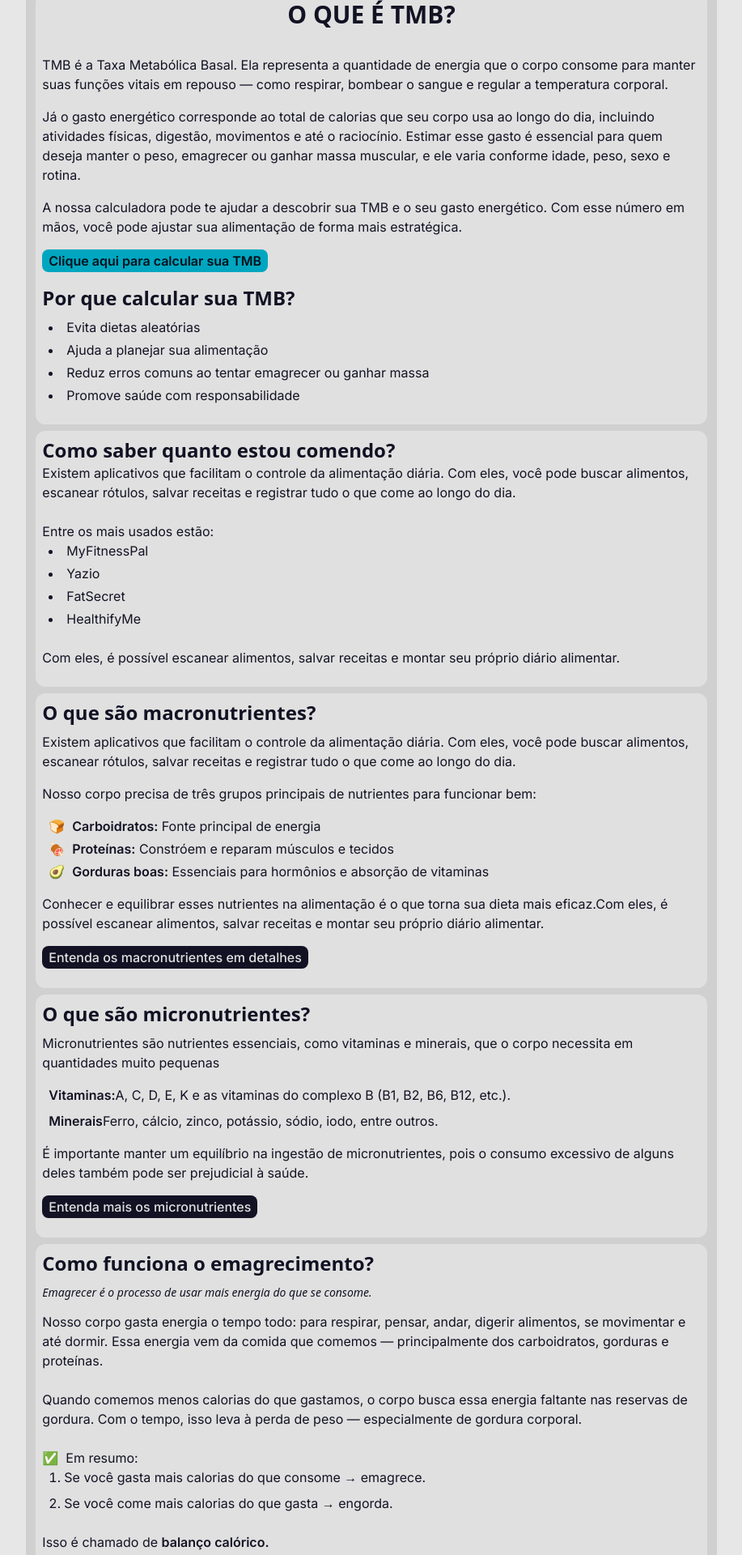
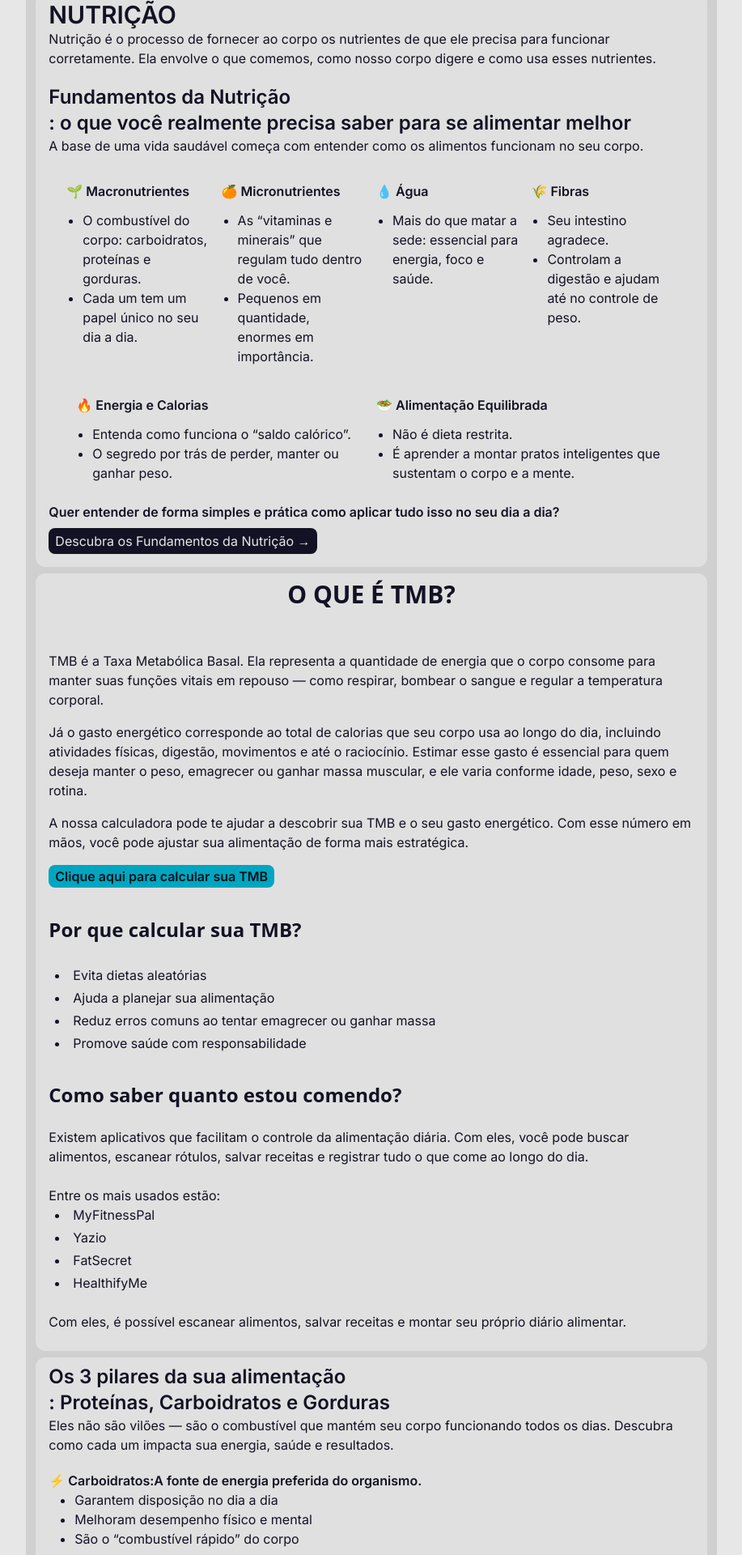
Before and after one commit to DeJotaJ/TMB-Facil, a React (Vite) app: page / in a window 1280 px wide. Shown: the part 820-2740 px from the top of the page at 81% size, without its empty margins (181-1098 px from the left). Built offline with nearby package versions, Linux system fonts and the light colour scheme.

Commit message:
Atualizando toda a home 1.0

```diff
--- a/src/pages/home.jsx
+++ b/src/pages/home.jsx
@@ -28,7 +28,7 @@ export default function Home(){
                         href="/calculadora"
                         className="lg:w-fit h-fit py-1 px-4 md:px-4 lg:px-8"
                     >
-                        <span className="mx-4 px-2 py-0.5 border-transparent rounded-xl uppercase text-[#E7E7E7] font-semibold bg-[#121224]
+                        <span className="mx-4 px-3 py-1 border-transparent rounded-xl uppercase text-[#E7E7E7] font-semibold bg-[#121224]
                                          lg:hover:px-5 lg:hover:py-2.5 lg:hover:text-[17px]
                                          md:shadow-[0_2px_8px] md:shadow-[#060612]
                                          max-[420px]:text-sm
@@ -43,12 +43,78 @@ export default function Home(){
             {/* BANNER */}
             <section className="relative w-full min-h-screen flex justify-center  bg-[#E7E7E7] text-[#121224]">
                 <article className="
-                        w-full  text-sm  flex flex-col items-center gap-2 py-1 px-1 bg-[#E0E0E0] md:bg-[#D0D0D0]
+                        w-full  text-sm  flex flex-col items-center gap-2 py-1 px-1 bg-[#D0D0D0] md:bg-[#D0D0D0]
                         md:w-3/4 md:text-base md:px-2 md:py-2
                         lg:w-2/3 lg:text-base lg:px-3 lg:py-3
                 ">
+
+                    <div className="px-2 pt-4 pb-2 rounded-lg flex flex-col gap-3 md:px-4 md:pt-2 md:pb-4 md:flex md:flex-col md:gap-5 md:rounded-xl bg-[#E0E0E0]">
+                        {/* NUTRIÇÃO */}
+                        <div className="flex flex-col">
+                            <h2 className="text-2xl md:text-3xl font-bold">NUTRIÇÃO</h2>
+                            <span className="text-base">
+                                Nutrição é o processo de fornecer ao corpo os nutrientes de que ele precisa para funcionar corretamente. Ela
+                                envolve o que comemos, como nosso corpo digere e como usa esses nutrientes.
+                            </span>
+                        </div>
+                        {/* FUNDAMENTOS DA NUTRIÇÃO */}
+                        <div className="flex flex-col">
+                            <h2 className="text-lg md:text-2xl font-bold">Fundamentos da Nutrição<span className="hidden md:block">: o que você realmente precisa saber para se alimentar melhor</span></h2>
+                            <span className="text-base">
+                                A base de uma vida saudável começa com entender como os alimentos funcionam no seu corpo.
+                            </span>
+                        </div>
+                        <div className="flex flex-col md:flex-row md:flex-wrap md:gap-y-6 md:gap-x-3">
+                            <div className="flex flex-col items-start md:flex-row md:justify-center md:gap-3 md:flex-wrap">
+                                <span className="w-full lg:w-[22.5%] mt-3 font-semibold order-0 lg:order-0">🌱 Macronutrientes</span>
+                                <span className="w-full lg:w-[22.5%] mt-3 font-semibold order-2 lg:order-0">🍊 Micronutrientes</span>
+                                <span className="w-full lg:w-[22.5%] mt-3 font-semibold order-4 lg:order-0">💧 Água</span>
+                                <span className="w-full lg:w-[22.5%] mt-3 font-semibold order-6 lg:order-0">🌾 Fibras</span>
+                                <ul className="lg:w-[22.5%] px-1 order-1 lg:order-0">
+                                    <li className="list-disc ml-4">O combustível do corpo: carboidratos, proteínas e gorduras.</li>
+                                    <li className="list-disc ml-4">Cada um tem um papel único no seu dia a dia.</li>
+
+                                </ul>
+                                <ul className="lg:w-[22.5%] px-1 order-3 lg:order-0">
+                                    <li className="list-disc ml-4">As “vitaminas e minerais” que regulam tudo dentro de você.</li>
+                                    <li className="list-disc ml-4">Pequenos em quantidade, enormes em importância.</li>
+
+                                </ul>
+                                <ul className="lg:w-[22.5%] px-1 order-5 lg:order-0">
+                                    <li className="list-disc ml-4">Mais do que matar a sede: essencial para energia, foco e saúde.</li>
+
+                                </ul>
+                                <ul className="lg:w-[22.5%] px-1 order-7 lg:order-0">
+                                    <li className="list-disc ml-4">Seu intestino agradece.</li>
+                                    <li className="list-disc ml-4">Controlam a digestão e ajudam até no controle de peso.</li>
+
+                                </ul>
+                            </div>
+                            <div className="flex flex-col items-start md:flex-row md:justify-center md:gap-3 md:flex-wrap">
+                                <span className="lg:w-[45%] mt-3 font-semibold order-0 md:order-0">🔥 Energia e Calorias</span>
+                                <span className="lg:w-[45%] mt-3 font-semibold order-2 md:order-0">🥗 Alimentação Equilibrada</span>
+                                <ul className="lg:w-[45%] px-1 order-1 md:order-0">
+                                    <li className="list-disc ml-4">Entenda como funciona o “saldo calórico”.</li>
+                                    <li className="list-disc ml-4">O segredo por trás de perder, manter ou ganhar peso.</li>
+
+                                </ul>
+                                <ul className="lg:w-[45%] px-1 order-3 md:order-0">
+                                    <li className="list-disc ml-4">Não é dieta restrita.</li>
+                                    <li className="list-disc ml-4">É aprender a montar pratos inteligentes que sustentam o corpo e a mente.</li>
+
+                                </ul>
+                            </div>
+                            <div className="flex flex-col mt-2 md:m-0 gap-3 lg:gap-2">
+                                <span className="text-base font-medium md:font-semibold">Quer entender de forma simples e prática como aplicar tudo isso no seu dia a dia?</span>
+                                <span className="w-fit rounded-lg bg-[#121224] px-2 py-1 text-[#e7e7e7]">
+                                    Descubra os Fundamentos da Nutrição →
+                                </span>
+                            </div>
+                        </div>
+                    </div>
+
                     {/* EXPLICAÇÃO TMB */}
-                    <div className="px-2 py-1 rounded-lg md:px-2 md:py-2 md:rounded-xl bg-[#E0E0E0]">
+                    <div className="px-2 pt-1 pb-2 rounded-lg  md:px-4 md:py-2 md:flex md:flex-col md:gap-5 md:rounded-xl bg-[#E0E0E0]">
                         <h2 className="text-2xl md:text-3xl text-center font-bold font-sans mb-4 md:mb-8"> O QUE É TMB?</h2>
                         <p className="w-full h-auto flex flex-col gap-4 mb-8 md:mb-4">
                             <span>
@@ -70,25 +136,88 @@ export default function Home(){
                         {/* PORQUE CALCULAR SUA TMB? */}
                         <h2 className="w-full text-xl md:text-2xl font-semibold font-sans mb:0.5 md:mb-2"> Por que calcular sua TMB? </h2>
                         <p className="w-full h-auto mb-4">
-                            <ul className="list-disc list-inside pl-2 flex flex-col gap-2 md:gap-1">
+                            <ul className="list-disc list-inside pl-2 flex flex-col gap-1 md:gap-1">
                                 <li> Evita dietas aleatórias</li>
                                 <li> Ajuda a planejar sua alimentação</li>
                                 <li> Reduz erros comuns ao tentar emagrecer ou ganhar massa</li>
                                 <li> Promove saúde com responsabilidade</li>
                             </ul>
                         </p>
-                    </div>
-
-                    {/* COMO CALCULAR COMIDA */}
-                    <div className="px-2 py-1 rounded-lg md:px-2 md:py-2 md:rounded-xl bg-[#E0E0E0]">
-                        <span className="w-full text-xl md:text-2xl font-semibold font-sans mb:0.5 md:mb-1"> Como saber quanto estou comendo? </span>
+                        <span className="w-full text-xl md:text-2xl font-semibold font-sans mb:2 md:mb-1"> Como saber quanto estou comendo? </span>
                         <p className="w-full h-auto mb-4">
                             Existem aplicativos que facilitam o controle da alimentação diária. Com eles, você pode buscar alimentos,
                             escanear rótulos, salvar receitas e registrar tudo o que come ao longo do dia.
                             <br/><br/>
                             Entre os mais usados estão:
                             <br/>
-                            <ul className="list-disc list-inside pl-2 flex flex-col gap-2 md:gap-1">
+                            <ul className="list-disc list-inside pl-2 flex flex-col gap-0.5 md:gap-1">
+                                <li>MyFitnessPal</li>
+                                <li>Yazio</li>
+                                <li>FatSecret</li>
+                                <li>HealthifyMe</li>
+                            </ul>
+                            <br/>
+                            Com eles, é possível escanear alimentos, salvar receitas e montar seu próprio diário alimentar.
+                        </p>
+                    </div>
+
+                    {/* 3 PILARES DA ALIMENTAÇÃO */}
+                    <div className="px-2 pt-1 pb-2 flex flex-col gap-3 rounded-lg  md:px-4 md:py-2 md:flex md:flex-col md:gap-5 md:rounded-xl bg-[#E0E0E0]">
+                        <div className="flex flex-col">
+                            <h2 className="text-lg md:text-2xl font-bold">Os 3 pilares da sua alimentação<span className="hidden md:block">: Proteínas, Carboidratos e Gorduras</span></h2>
+                            <span className="text-base hidden md:block">
+                                Eles não são vilões — são o combustível que mantém seu corpo funcionando todos os dias. Descubra como
+                                cada um impacta sua energia, saúde e resultados.
+                            </span>
+                        </div>
+                        <div className="">
+                            <span className="text-base font-semibold">
+                                ⚡ Carboidratos:A fonte de energia preferida do organismo.
+                            </span>
+                            <ul className="ml-4">
+                                <li className="list-disc ml-4">Garantem disposição no dia a dia</li>
+                                <li className="list-disc ml-4">Melhoram desempenho físico e mental</li>
+                                <li className="list-disc ml-4">São o “combustível rápido” do corpo</li>
+                            </ul>
+                        </div>
+                        <div className="">
+                            <span className="text-base font-semibold">
+                                💪 Proteínas:O tijolo da construção do corpo.
+                            </span>
+                            <ul className="ml-4">
+                                <li className="list-disc ml-4">Constroem músculos e tecidos</li>
+                                <li className="list-disc ml-4">Auxiliam na recuperação e saciedade</li>
+                                <li className="list-disc ml-4">São essenciais para hormônios e imunidade</li>
+                            </ul>
+                        </div>
+                        <div className="">
+                            <span className="text-base font-semibold">
+                                🥑 Gorduras boas:Muito mais do que calorias extras.
+                            </span>
+                            <ul className="ml-4">
+                                <li className="list-disc ml-4">Regulam hormônios e cérebro</li>
+                                <li className="list-disc ml-4">Protegem órgãos e células</li>
+                                <li className="list-disc ml-4">Fornecem energia de longa duração</li>
+                            </ul>
+                        </div>
+                        <div className="flex flex-col mt-2 md:m-0 gap-3 lg:gap-2">
+                            <span className="text-base font-normal md:font-semibold">Quer entender como equilibrar cada macronutriente na sua dieta e usá-los a seu favor?</span>
+                            <span className="w-fit rounded-lg bg-[#121224] px-2 py-1 text-[#e7e7e7]">
+                                <a href="/macronutrientes" title="Página em construção">Descubra mais aqui</a>
+                            </span>
+                        </div>
+                    </div>
+
+                    {/* COMO CALCULAR COMIDA */}
+                    <div className="hidden px-2 pt-1 pb-2 rounded-lg  md:px-2 md:py-2 md:rounded-xl bg-[#E0E0E0]">
+                        <span className="w-full text-xl md:text-2xl font-semibold font-sans mb:2 md:mb-1"> Como saber quanto estou comendo? </span>
+                        <p className="w-full h-auto mb-4">
+                            Existem aplicativos que facilitam o controle da alimentação diária. Com eles, você pode buscar alimentos,
+                            escanear rótulos, salvar receitas e registrar tudo o que come ao longo do dia.
+                            <br/><br/>
+                            Entre os mais usados estão:
+                            <br/>
+                            <ul className="list-disc list-inside pl-2 flex flex-col gap-0.5 md:gap-1">
                                 <li>MyFitnessPal</li>
                                 <li>Yazio</li>
                                 <li>FatSecret</li>
@@ -102,7 +231,7 @@ export default function Home(){
 
                     {/* MACRONUTRIENTES */}
 
-                    <div className="px-2 py-1 rounded-lg md:flex md:flex-col md:px-2 md:py-2 md:rounded-xl bg-[#E0E0E0]">
+                    <div className="hidden px-2 py-1 rounded-lg md:flex md:flex-col md:px-2 md:py-2 md:rounded-xl bg-[#E0E0E0]">
                         <span className="w-full text-xl md:text-2xl font-semibold font-sans mb-0.5 md:mb-2"> O que são macronutrientes? </span>
                         <p className="w-full h-auto mb-4 flex flex-col gap-4">
                             <span>
```
Also changed, not shown: public/ads.txt (renamed from ads.txt).
